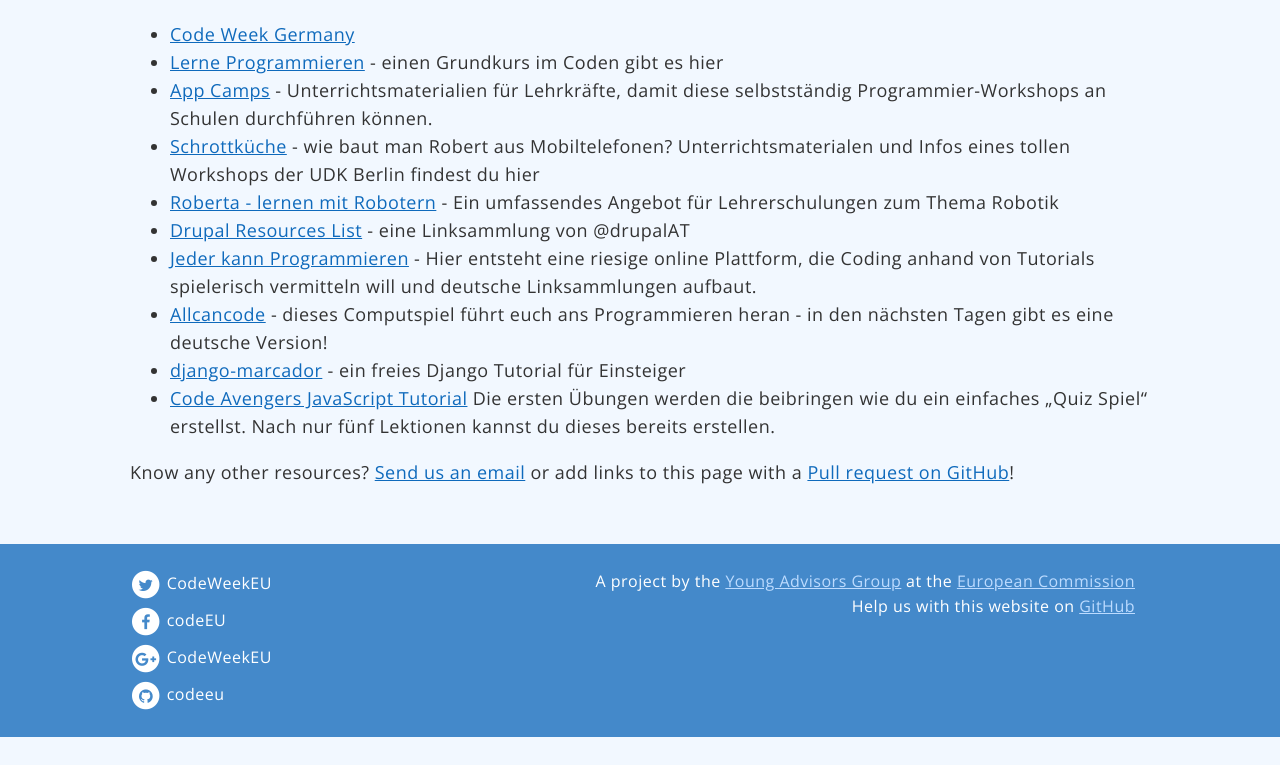
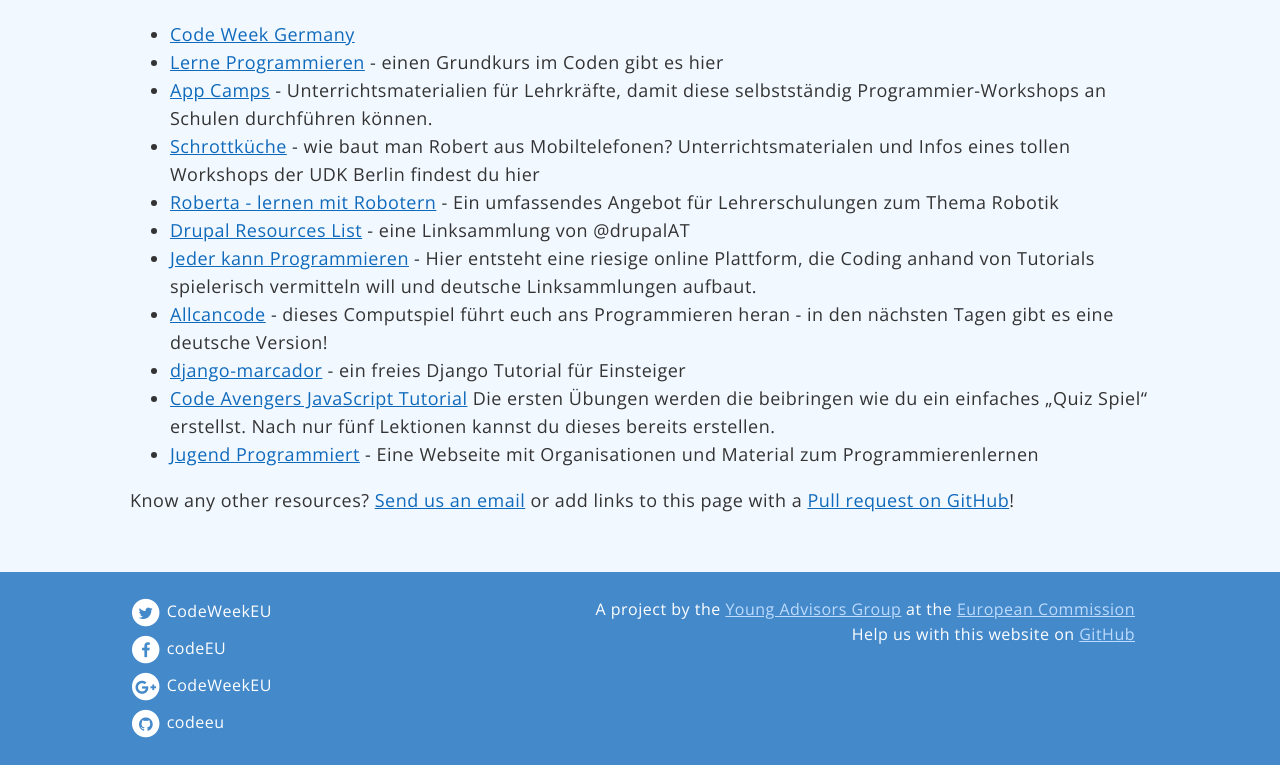
Before and after one commit to codeeu/codeeu.github.io, a Jekyll site: the page built from resources/germany/index.html, in a window 1280 px wide, cut to the strip 167-932 px from the top of the page. Built offline with Jekyll 4.4.1, drawn with Linux system fonts in a browser that asks for light colours; nearby versions of some CDN libraries; Markdown is read by kramdown in place of the engine named in the settings; before the commit the page ends 904 px from its top, so only the background shows below that.

Commit message:
Added Jugend Programmiert to German Material

```diff
--- a/resources/germany/index.html
+++ b/resources/germany/index.html
@@ -14,6 +14,7 @@
     <li><a href="https://www.allcancode.com/">Allcancode</a> - dieses Computspiel führt euch ans Programmieren heran - in den nächsten Tagen gibt es eine deutsche Version!</li>
     <li><a href="http://django-marcador.keimlink.de/de/">django-marcador</a> - ein freies Django Tutorial für Einsteiger</li>
     <li><a href="http://www.codeavengers.com/javascript/9?l=de">Code Avengers JavaScript Tutorial</a> Die ersten Übungen werden die beibringen wie du ein einfaches „Quiz Spiel“ erstellst. Nach nur fünf Lektionen kannst du dieses bereits erstellen.</li>
+    <li><a href="http://jugendprogrammiert.weebly.com/">Jugend Programmiert</a> - Eine Webseite mit Organisationen und Material zum Programmierenlernen</li>
   </ul>
 
   <p>Know any other resources? <a href="mailto:{{site.contact.email}}">Send us an email</a> or add links to this page with a <a href="https://github.com/codeeu/codeeu.github.io">Pull request on GitHub</a>!</p>
```
